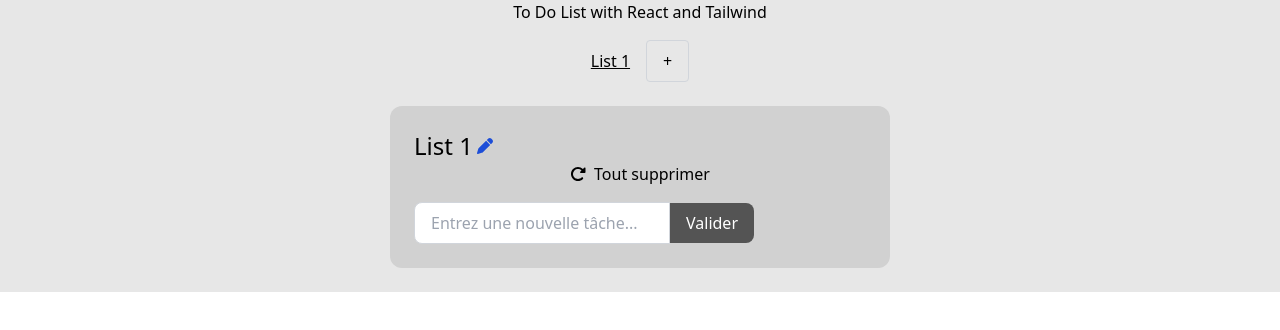
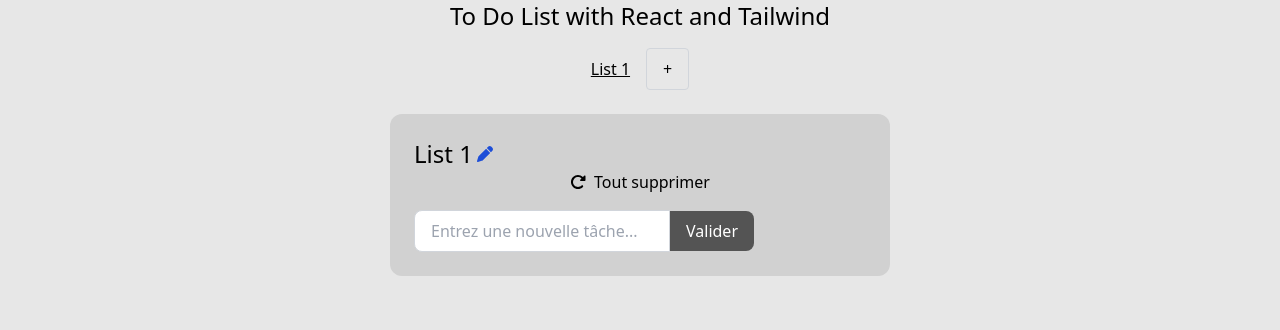
Before and after one commit to ocebert31/Projet_Personnel_P2_TO_DO_LIST_React, a React (Create React App) app: page / in a window 1280 px wide. Shown: the top 330 px of the page. Built offline with nearby package versions, Linux system fonts and the light colour scheme.

Commit message:
Style tab terminé

```diff
--- a/src/App.js
+++ b/src/App.js
@@ -3,8 +3,8 @@ import ListTabs from './components/ListTabs/ListTabs';
 
 function App() {
   return (
-    <div className="App bg-backgroundColor min-h-screen">
-      <h1 className="text-center mb-4 text-3xl font-serif">To Do List with React and Tailwind</h1>
+    <div className="App bg-backgroundColor">
+      <h1 className="text-center mb-4 font-serif text-2xl">To Do List with React and Tailwind</h1>
       <ListTabs></ListTabs>
     </div>
   );
--- a/src/components/ElementOfTabs/DeleteTabs.js
+++ b/src/components/ElementOfTabs/DeleteTabs.js
@@ -4,7 +4,7 @@ import { faXmark } from '@fortawesome/free-solid-svg-icons';
 
 function DeleteTabs({onClick, tabId, tabs}) {
     return (
-        <button onClick={() => onClick(tabId)}  className={`ml-2 ${tabs.length === 1 ? 'hidden' : ''}`}>
+        <button onClick={() => onClick(tabId)}  className={`ml-2 opacity-0 hover:opacity-100 ${tabs.length === 1 ? 'hidden' : ''}`}>
             <FontAwesomeIcon icon={faXmark} />
         </button>
     )
--- a/src/components/ListTabs/ListTabs.js
+++ b/src/components/ListTabs/ListTabs.js
@@ -72,12 +72,11 @@ function ListTabs() {
     }
 
     return (
-        <div>
-            <div>
+        <div className='min-h-screen'>
             <div className="flex space-x-4 justify-center">
                 {tabs.map((tab, index) => (
                     <div key={index} className="flex items-center">
-                            <button className={`${tab.isActive ? 'underline' : ''}`} onClick={() => changeActiveTab(tab.id)}>
+                        <button className={` ${tab.isActive ? 'underline' : ''}`} onClick={() => changeActiveTab(tab.id)}>
                             {tab.name}
                         </button>
                         <DeleteTabs onClick={deleteTabs} tabId={tab.id} tabs={tabs}/>
@@ -93,7 +92,6 @@ function ListTabs() {
                 ))}
             </div>
         </div>
-        </div>
     );
 }
 
```
Lines whose indentation alone changed are shown as unchanged.
